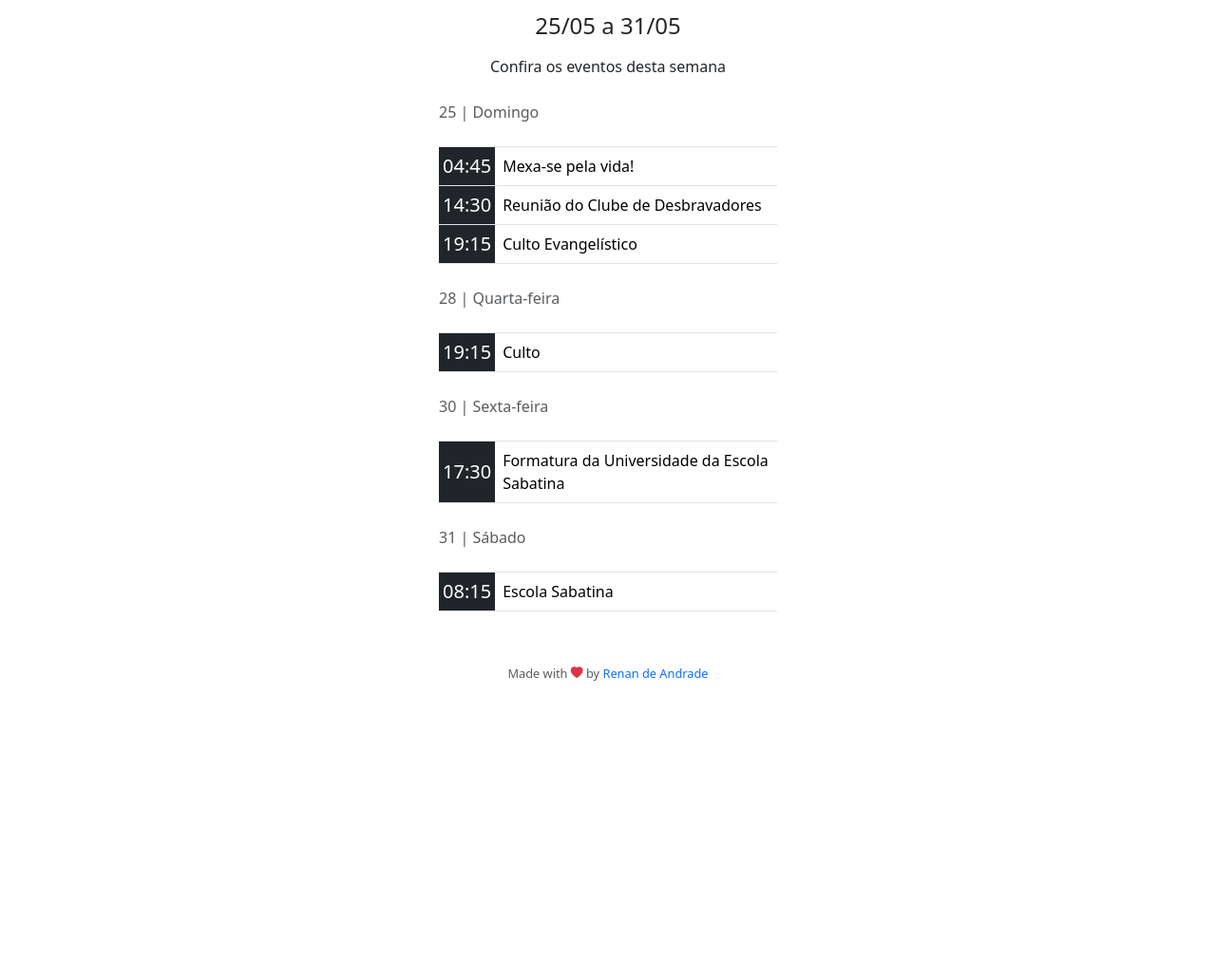
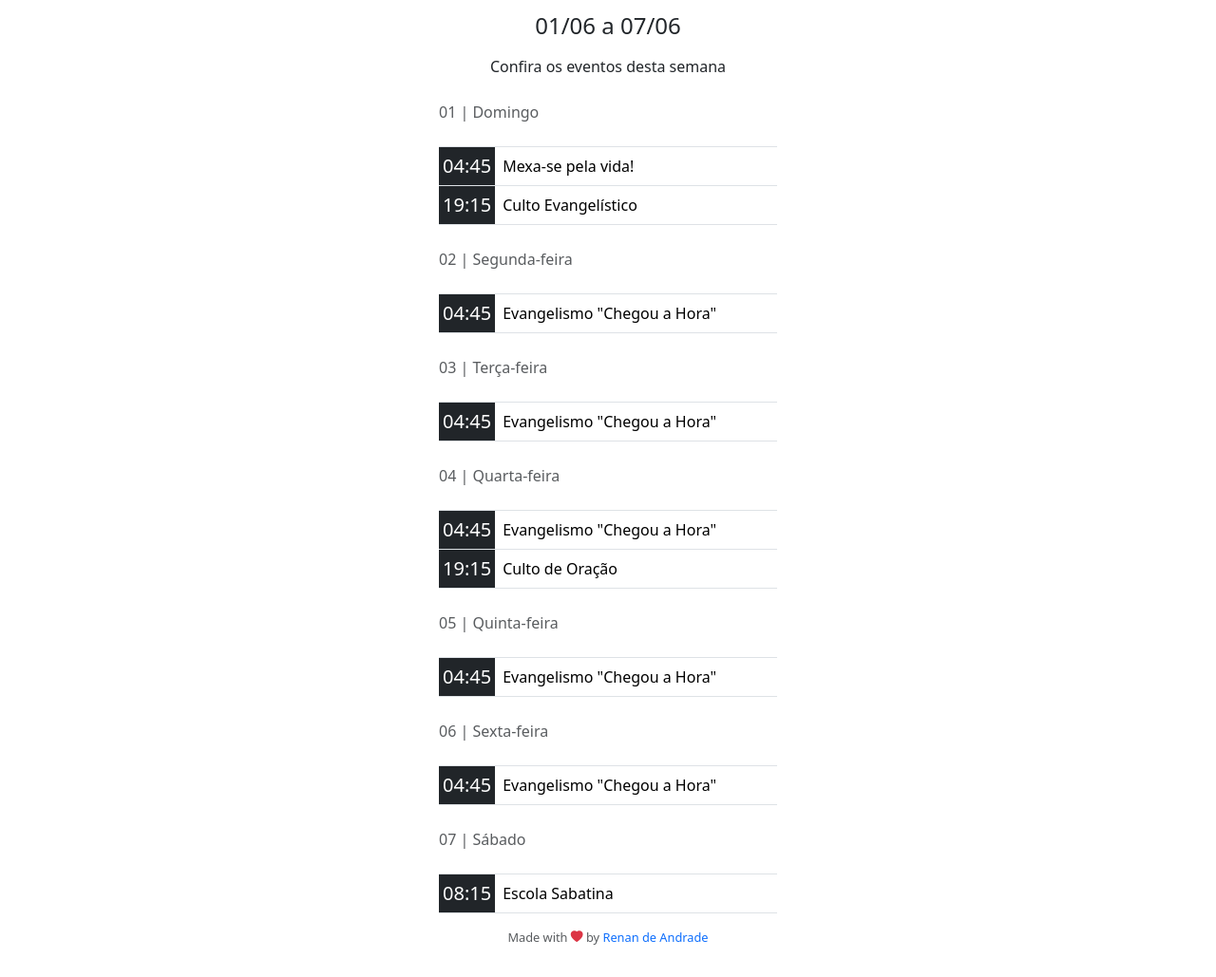
Before and after one commit to renandotcorrea/myiasd, a plain HTML site: page agenda/index.html in a window 1280 px wide. Shown: the part 49-1078 px from the top of the page at 95% size. Before the commit the page ends 800 px from the top, so only its background shows below. Drawn offline with nearby package versions, Linux system fonts and the light colour scheme.

Commit message:
update week agenda

```diff
--- a/agenda/index.html
+++ b/agenda/index.html
@@ -29,14 +29,14 @@
             </div>
         </div>
         <div class="row align-items-center mt-3">
-            <h2 class="fs-4">25/05 a 31/05</h2>
+            <h2 class="fs-4">01/06 a 07/06</h2>
             <p class="mt-2 fs-6">Confira os eventos desta semana</p>
         </div>
         <div class="row align-items-center">
             <div class="col d-grid gap-2 col-lg-4 mx-auto">
                 <div class="text-start">
                     <table class="table caption-top">
-                        <caption>25 | Domingo</caption>
+                        <caption>01 | Domingo</caption>
                         <thead>
                         <tr>
                             <th class="text-primary-emphasis align-middle" scope="col" style="width: 16%"></th>
@@ -48,10 +48,6 @@
                             <td class="p-1 fs-5 text-center text-bg-dark align-middle" style="max-width:150px">04:45
                             </td>
                             <td class="fs-6"> Mexa-se pela vida!</td>
-                        </tr>
-                        <tr>
-                            <td class="p-1 fs-5 text-bg-dark text-center align-middle">14:30</td>
-                            <td class="fs-6"> Reunião do Clube de Desbravadores</td>
                         </tr>
                         <tr>
                             <td class="p-1 fs-5 text-bg-dark text-center align-middle">19:15</td>
@@ -66,17 +62,18 @@
             <div class="col d-grid gap-2 col-lg-4 mx-auto">
                 <div class="text-start">
                     <table class="table caption-top">
-                        <caption>28 | Quarta-feira</caption>
+                        <caption>02 | Segunda-feira</caption>
                         <thead>
                         <tr>
-                            <th class="text-primary-emphasis " style="width: 16%" scope="col"></th>
+                            <th class="text-primary-emphasis align-middle" scope="col" style="width: 16%"></th>
                             <th class="text-primary-emphasis" scope="col"></th>
                         </tr>
                         </thead>
                         <tbody>
                         <tr>
-                            <td class="p-1 fs-5 text-center text-bg-dark align-middle">19:15</td>
-                            <td class="fs-6"> Culto</td>
+                            <td class="p-1 fs-5 text-center text-bg-dark align-middle" style="max-width:150px">04:45
+                            </td>
+                            <td class="fs-6"> Evangelismo "Chegou a Hora"</td>
                         </tr>
                         </tbody>
                     </table>
@@ -87,17 +84,18 @@
             <div class="col d-grid gap-2 col-lg-4 mx-auto">
                 <div class="text-start">
                     <table class="table caption-top">
-                        <caption>30 | Sexta-feira</caption>
+                        <caption>03 | Terça-feira</caption>
                         <thead>
                         <tr>
-                            <th class="text-primary-emphasis " style="width: 16%" scope="col"></th>
+                            <th class="text-primary-emphasis align-middle" scope="col" style="width: 16%"></th>
                             <th class="text-primary-emphasis" scope="col"></th>
                         </tr>
                         </thead>
                         <tbody>
                         <tr>
-                            <td class="p-1 fs-5 text-center text-bg-dark align-middle">17:30</td>
-                            <td class="fs-6"> Formatura da Universidade da Escola Sabatina</td>
+                            <td class="p-1 fs-5 text-center text-bg-dark align-middle" style="max-width:150px">04:45
+                            </td>
+                            <td class="fs-6"> Evangelismo "Chegou a Hora"</td>
                         </tr>
                         </tbody>
                     </table>
@@ -108,7 +106,75 @@
             <div class="col d-grid gap-2 col-lg-4 mx-auto">
                 <div class="text-start">
                     <table class="table caption-top">
-                        <caption>31 | Sábado</caption>
+                        <caption>04 | Quarta-feira</caption>
+                        <thead>
+                        <tr>
+                            <th class="text-primary-emphasis " style="width: 16%" scope="col"></th>
+                            <th class="text-primary-emphasis" scope="col"></th>
+                        </tr>
+                        </thead>
+                        <tbody>
+                        <tr>
+                            <td class="p-1 fs-5 text-center text-bg-dark align-middle">04:45</td>
+                            <td class="fs-6"> Evangelismo "Chegou a Hora"</td>
+                        </tr>
+                        <tr>
+                            <td class="p-1 fs-5 text-center text-bg-dark align-middle">19:15</td>
+                            <td class="fs-6"> Culto de Oração</td>
+                        </tr>
+                        </tbody>
+                    </table>
+                </div>
+            </div>
+        </div>
+        <div class="row align-items-center">
+            <div class="col d-grid gap-2 col-lg-4 mx-auto">
+                <div class="text-start">
+                    <table class="table caption-top">
+                        <caption>05 | Quinta-feira</caption>
+                        <thead>
+                        <tr>
+                            <th class="text-primary-emphasis align-middle" scope="col" style="width: 16%"></th>
+                            <th class="text-primary-emphasis" scope="col"></th>
+                        </tr>
+                        </thead>
+                        <tbody>
+                        <tr>
+                            <td class="p-1 fs-5 text-center text-bg-dark align-middle" style="max-width:150px">04:45
+                            </td>
+                            <td class="fs-6"> Evangelismo "Chegou a Hora"</td>
+                        </tr>
+                        </tbody>
+                    </table>
+                </div>
+            </div>
+        </div>
+        <div class="row align-items-center">
+            <div class="col d-grid gap-2 col-lg-4 mx-auto">
+                <div class="text-start">
+                    <table class="table caption-top">
+                        <caption>06 | Sexta-feira</caption>
+                        <thead>
+                        <tr>
+                            <th class="text-primary-emphasis " style="width: 16%" scope="col"></th>
+                            <th class="text-primary-emphasis" scope="col"></th>
+                        </tr>
+                        </thead>
+                        <tbody>
+                        <tr>
+                            <td class="p-1 fs-5 text-center text-bg-dark align-middle">04:45</td>
+                            <td class="fs-6"> Evangelismo "Chegou a Hora"</td>
+                        </tr>
+                        </tbody>
+                    </table>
+                </div>
+            </div>
+        </div>
+        <div class="row align-items-center">
+            <div class="col d-grid gap-2 col-lg-4 mx-auto">
+                <div class="text-start">
+                    <table class="table caption-top">
+                        <caption>07 | Sábado</caption>
                         <thead>
                         <tr>
                             <th class="text-primary-emphasis" scope="col" style="width: 16%"></th>
```
